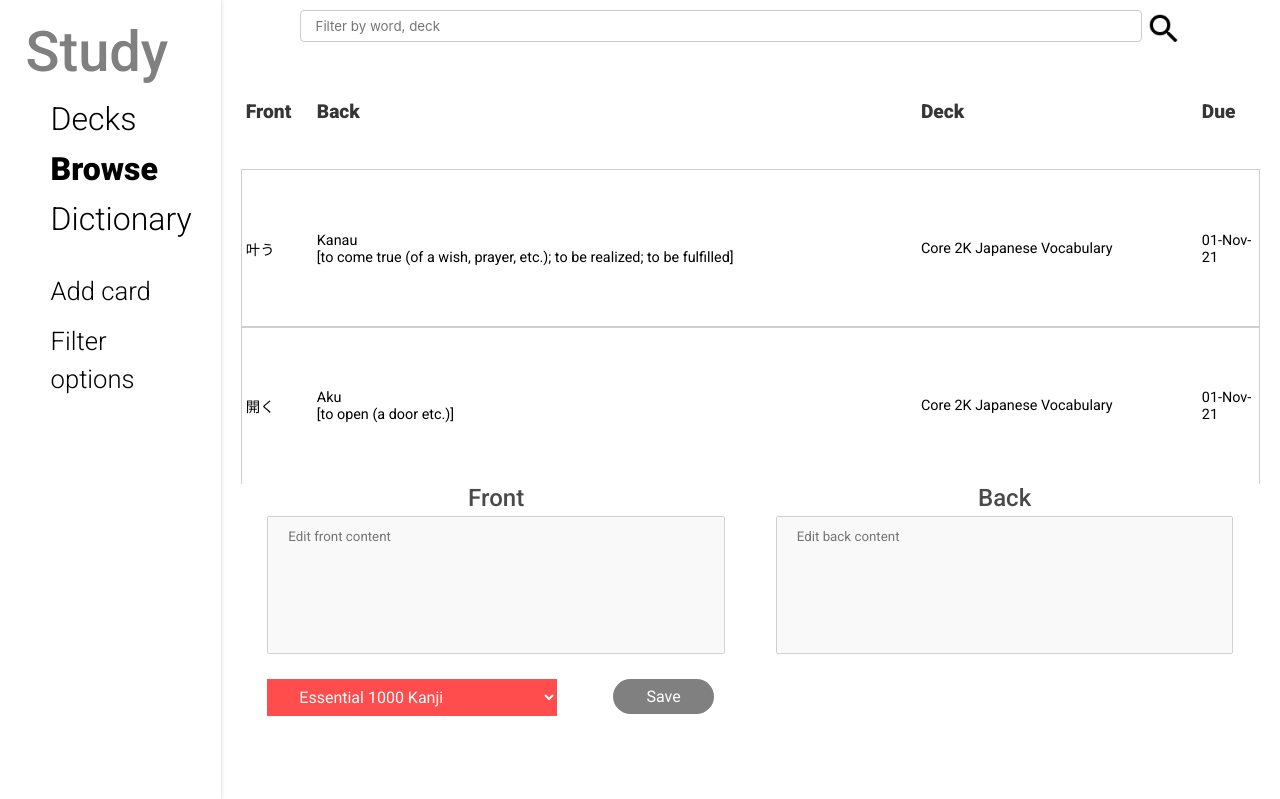
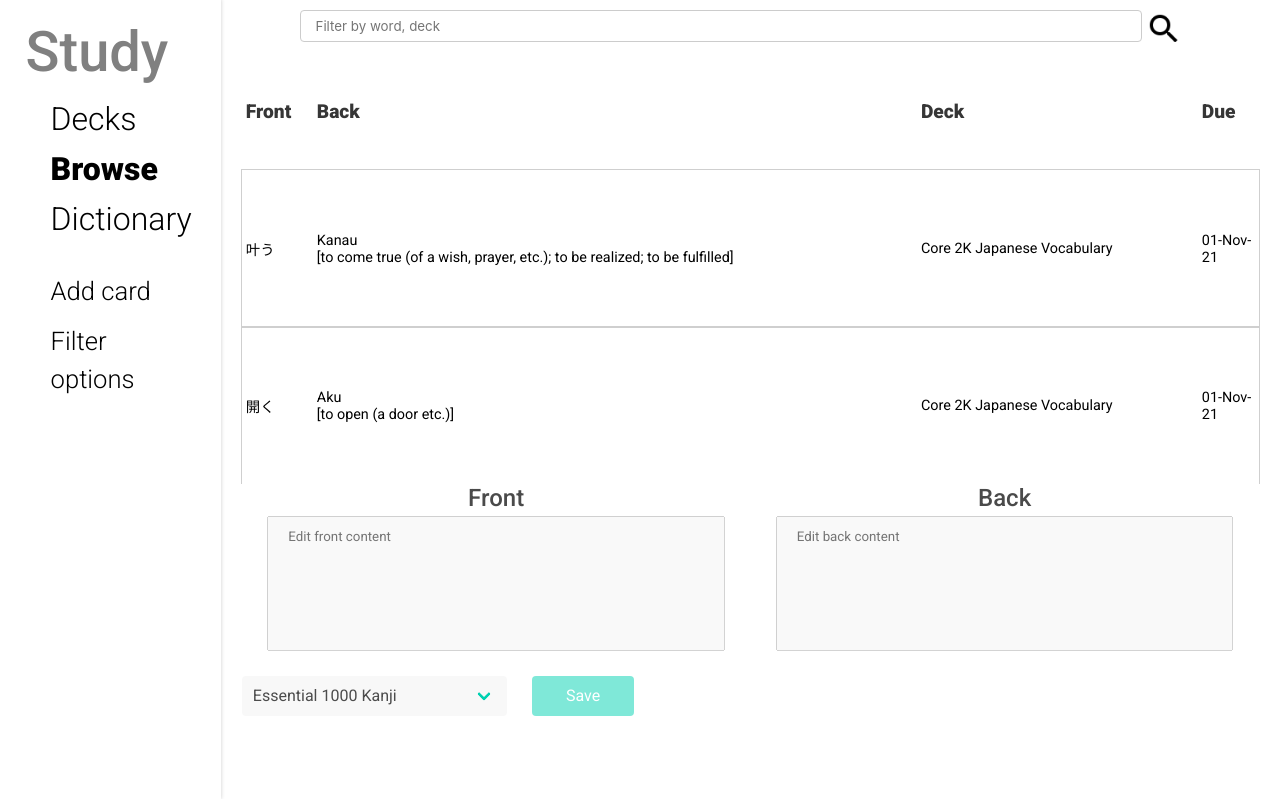
Before and after one commit to DLSU-CCAPDEV/2021T2-G41, a web app: file src/html/browse-main.html in a window 1280 px wide. Shown: the part 61-860 px from the top of the page. Run offline with its HTML, style and script files only (its server is not run), Linux system fonts and the light colour scheme.

Commit message:
refactor buttons to incorporate Bulma

```diff
--- a/src/html/browse-main.html
+++ b/src/html/browse-main.html
@@ -16,6 +16,7 @@
      <link rel="preconnect" href="https://fonts.gstatic.com">
      <link rel="preconnect" href="https://fonts.gstatic.com">
      <link href="https://fonts.googleapis.com/css2?family=Roboto:wght@100;300;400;500;900&display=swap" rel="stylesheet">
+          <!-- import Bulma -->
      <link rel="stylesheet" href="https://cdn.jsdelivr.net/npm/bulma@0.9.2/css/bulma.min.css">
 </head>
 <body>
@@ -91,12 +92,14 @@
                     </div>
                 </form>
                 <div id="browse-edit-buttons">
-                    <select form="browse-edit-form" id="browse-edit-select-deck" disabled>
-                        <option value="0001">Essential 1000 Kanji</option>
-                        <option value="0002">Core 2K Japanese Vocabulary</option>
-                        <option value="0003">Tae Kim Japanese Grammar</option>
-                    </select>
-                        <button form="browse-edit-form" id="browse-edit-submit-btn" class="mui-btn mui-btn--primary" disabled>Save</button>
+                    <div class="select is-primary">
+                        <select form="browse-edit-form" id="browse-edit-select-deck" disabled>
+                            <option value="0001">Essential 1000 Kanji</option>
+                            <option value="0002">Core 2K Japanese Vocabulary</option>
+                            <option value="0003">Tae Kim Japanese Grammar</option>
+                        </select>
+                    </div>
+                        <button form="browse-edit-form" id="browse-edit-submit-btn" class="button is-primary" disabled>Save</button>
                 </div>
             </div>
         </div>
--- a/src/script/browse-main.js
+++ b/src/script/browse-main.js
@@ -15,7 +15,6 @@
         document.getElementById('browse-edit-submit-btn').disabled = false;
         document.getElementById('browse-edit-select-deck').disabled = false;
         document.getElementById('browse-edit-submit-btn').style.cursor = "pointer";
-        document.getElementById('browse-edit-submit-btn').style.backgroundColor = "green";
 
         document.getElementById('browse-edit-front-input').value = this.cells[0].innerHTML;
         document.getElementById('browse-edit-back-input').value = this.cells[1].innerHTML;
--- a/src/styles/main-browse.css
+++ b/src/styles/main-browse.css
@@ -165,28 +165,24 @@
     margin-top: 2.5%;
     margin-left: 2.5%;
     width: 10%;
-    background-color: grey;
-    outline: none;
-    padding: 8px 28px;
-    margin-right: 30px;
-    border: none;
-    border-radius: 20px;
-    font-family: 'Roboto', sans-serif;
-    font-size: 1em;
-    cursor: unset;
-}
-
-#browse-edit-select-deck {
-    color: white;
-    align-self: flex-start;
-    margin-top: 2.5%;
-    margin-left: 2.5%;
-    width: fit-content;
-    background-color: red;
     outline: none;
     padding: 8px 28px;
     margin-right: 30px;
     border: none;
     font-family: 'Roboto', sans-serif;
     font-size: 1em;
+    cursor: unset;
 }
+
+div#browse-edit-buttons div.select {
+    margin-top: 25px;
+}
+
+#browse-edit-select-deck {
+    color: black;
+    align-self: flex-start;
+    border: 1px solid grey;
+    border: none;
+    font-family: 'Roboto', sans-serif;
+    font-size: 1em;
+}
```
